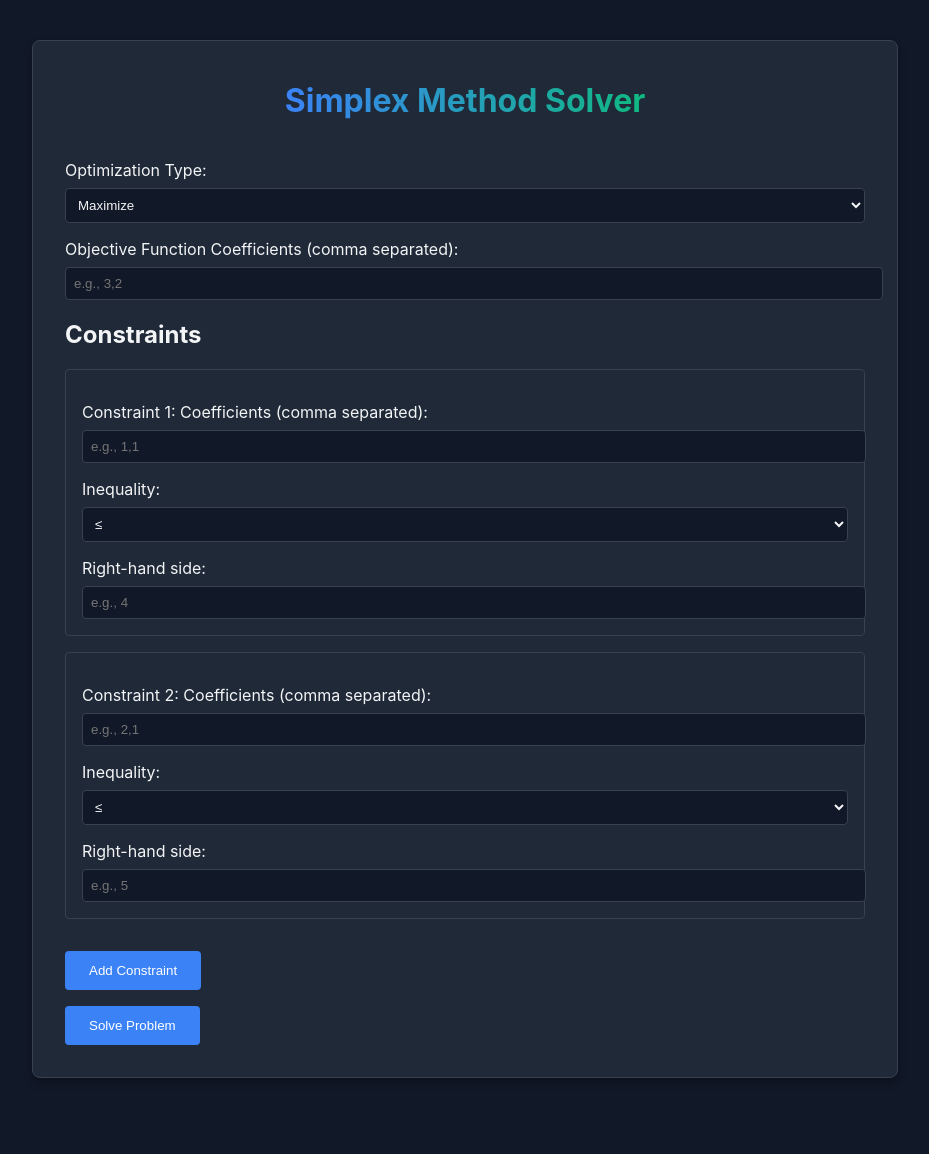
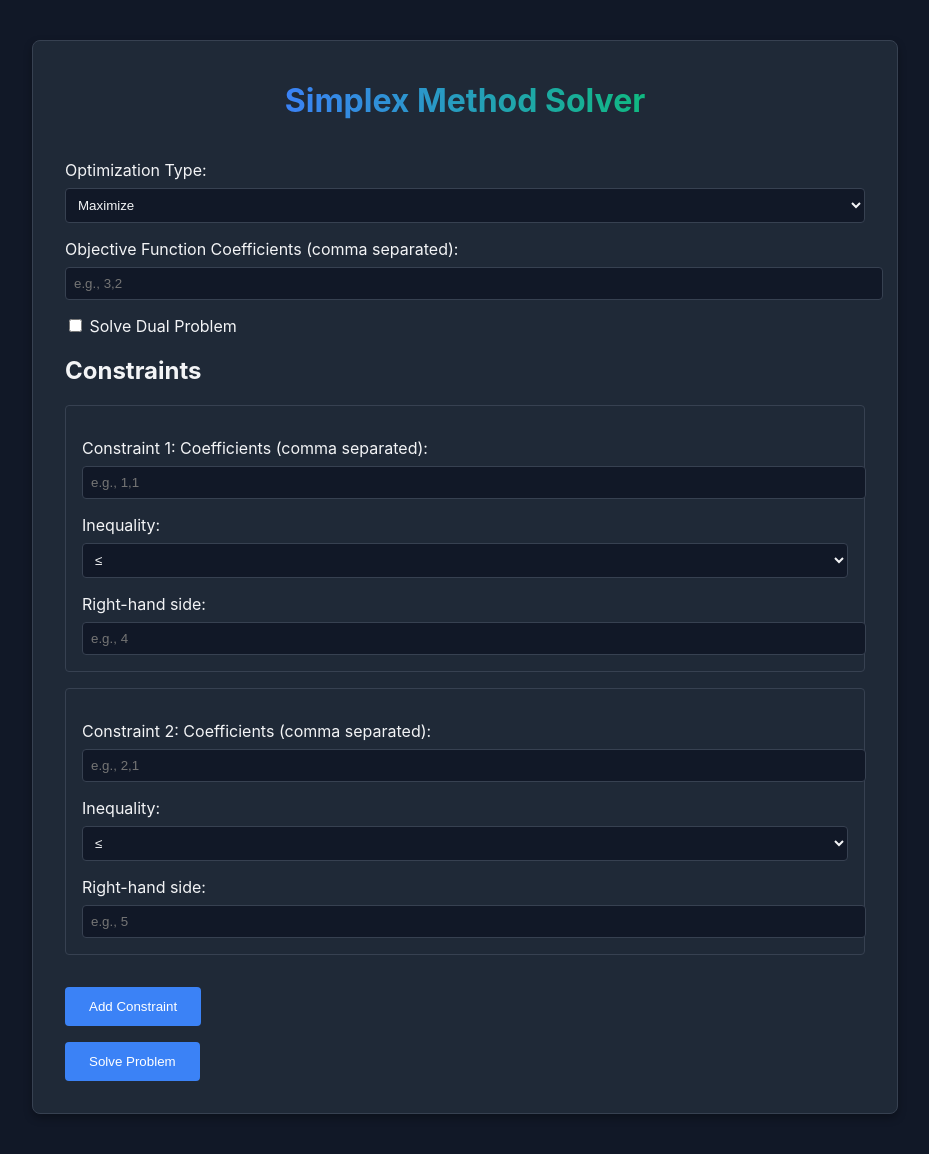
Before and after one commit to Yashlol/MpProject, a Django app: page /simplex/ in a window 1280 px wide. Shown: the whole page, without its empty margins (175-1104 px from the left). Before the commit the page ends 1078 px from the top, so only its background shows below. Run offline with Django 5.2, Linux system fonts and the light colour scheme.

Commit message:
added duality in simplex

```diff
--- a/lol/templates/result2.html
+++ b/lol/templates/result2.html
@@ -98,11 +98,15 @@
             <label for="optimization_type">Optimization Type:</label>
             <select name="optimization_type" id="optimization_type">
                 <option value="maximize" {% if request.POST.optimization_type == "maximize" %}selected{% endif %}>Maximize</option>
-                <option value="minimize" {% if request.POST.optimization_type == "minimize" %}selected{% endif %}>Minimize</option>
             </select>
 
             <label for="objective_function">Objective Function Coefficients (comma separated):</label>
             <input type="text" name="objective_function" id="objective_function" placeholder="e.g., 3,2" required value="{{ request.POST.objective_function }}">
+
+            <label>
+                <input type="checkbox" name="solve_dual" {% if request.POST.solve_dual %}checked{% endif %}>
+                Solve Dual Problem
+            </label>
 
             <div id="constraints">
                 <h2>Constraints</h2>
@@ -159,6 +163,19 @@
                 <p><strong>\( x_1 = {{ optimal_point.0 }}, x_2 = {{ optimal_point.1 }}, Z = {{ optimal_value }} \)</strong></p>
             </div>
         {% endif %}
+
+        {% if dual_solved %}
+            <div class="result">
+                <h2>Dual Problem Result:</h2>
+                <p><strong>Dual Variables:</strong>
+                    {% for val in dual_solution %}
+                        \( y_{{ forloop.counter }} = {{ val }} \)
+                        {% if not forloop.last %}, {% endif %}
+                    {% endfor %}
+                </p>
+                <p><strong>Dual Optimal Value:</strong> \( Z = {{ dual_optimal }} \)</p>
+            </div>
+        {% endif %}
     </div>
 
     <script>
--- a/lol/views.py
+++ b/lol/views.py
@@ -199,34 +199,35 @@ SIMPLEX STARTS FROM HERE!!
 1
 '''
 
+def generate_dual_problem(c, A, b):
+    A_dual = A.T
+    b_dual = c
+    c_dual = b
+    return c_dual, A_dual, b_dual
 def simplex_method_view(request):
     if request.method == 'POST':
         try:
-            # Get optimization type (default is 'maximize')
             optimization_type = request.POST.get('optimization_type', 'maximize')
+            solve_dual = request.POST.get('solve_dual') == 'on'
 
-            # Retrieve and parse the objective function (comma-separated string)
             objective_function_input = request.POST.get('objective_function', '').strip()
             if not objective_function_input:
                 raise ValueError("Objective function cannot be empty.")
             objective_function_list = [float(x) for x in objective_function_input.split(',')]
 
-            # Parse constraints (get A, b for solver and original data for display)
             A_list, b_list, constraints_data = parse_constraints_simplex(request)
             A = np.array(A_list)
             b = np.array(b_list)
 
-            # Solve using linprog (which minimizes by default)
+            # Solve primal
             if optimization_type == 'maximize':
-                # For maximization, multiply the objective by -1,
-                # then multiply the resulting optimal value by -1 to recover the maximum.
                 result = linprog([-coef for coef in objective_function_list],
                                  A_ub=A, b_ub=b, method="highs")
                 if not result.success:
                     raise ValueError("No optimal solution found.")
                 solution = result.x
                 optimal_value = -result.fun
-            else:  # minimize
+            else:
                 result = linprog(objective_function_list,
                                  A_ub=A, b_ub=b, method="highs")
                 if not result.success:
@@ -234,11 +235,26 @@ def simplex_method_view(request):
                 solution = result.x
                 optimal_value = result.fun
 
+            dual_solution = None
+            dual_optimal = None
+            if solve_dual:
+                # Generate and solve dual
+                c_dual, A_dual, b_dual = generate_dual_problem(np.array(objective_function_list), A, b)
+                result_dual = linprog(c_dual, A_ub=-A_dual, b_ub=-b_dual, method="highs")
+                if result_dual.success:
+                    dual_solution = result_dual.x
+                    dual_optimal = result_dual.fun
+                else:
+                    raise ValueError("Dual problem could not be solved.")
+
             context = {
-                'objective_function': objective_function_list,  # For display in template
-                'constraints': constraints_data,                # Original constraint data
+                'objective_function': objective_function_list,
+                'constraints': constraints_data,
                 'optimal_point': solution.tolist(),
                 'optimal_value': optimal_value,
+                'dual_solution': dual_solution.tolist() if dual_solution is not None else None,
+                'dual_optimal': dual_optimal,
+                'dual_solved': solve_dual,
             }
             return render(request, 'result2.html', context)
         except ValueError as e:
```
